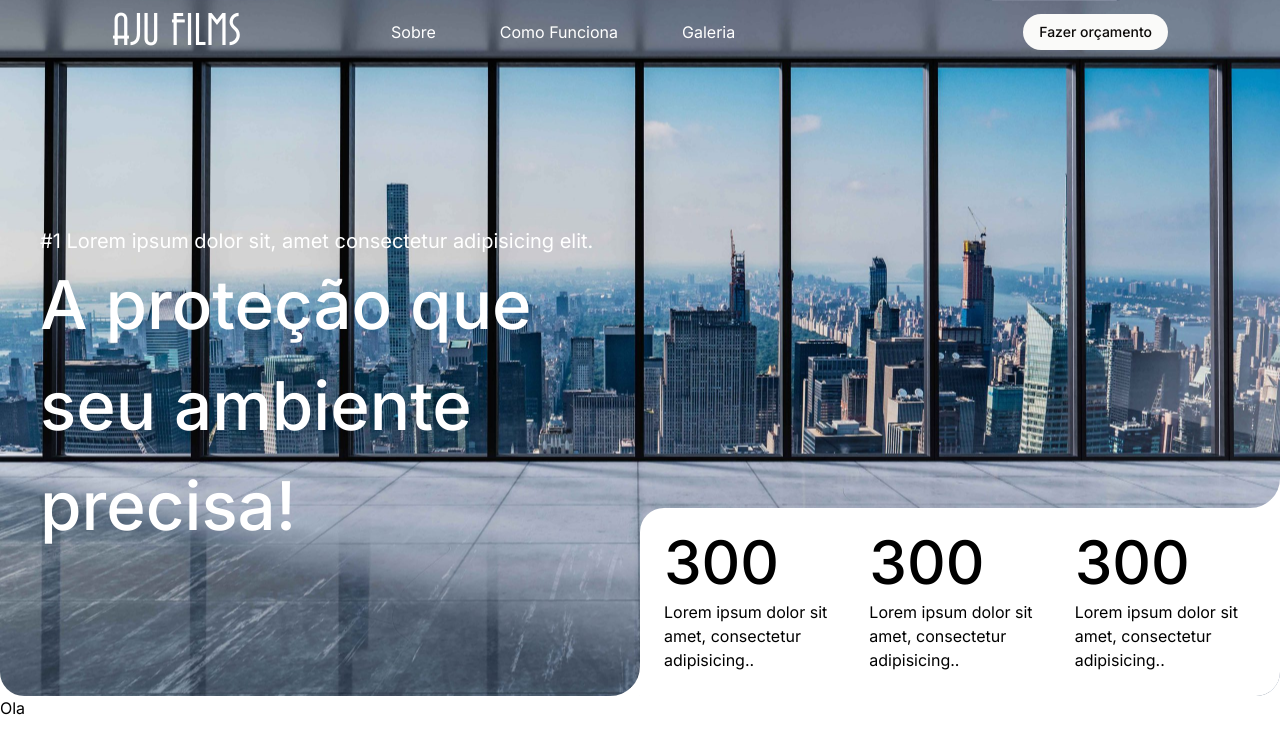
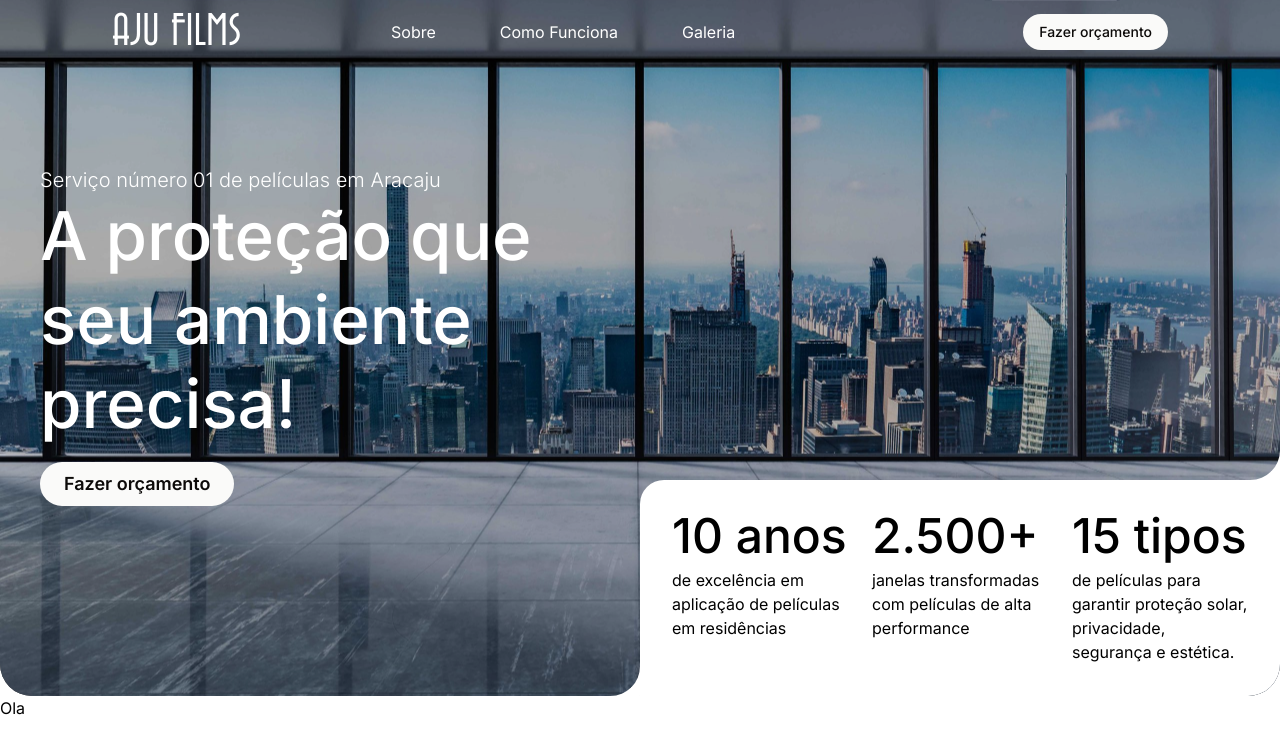
Before and after one commit to edumoreiira/aju-films, an Angular app: page / in a window 1280 px wide. Shown: the top 754 px of the page. Built offline with nearby package versions, Linux system fonts and the light colour scheme.

Commit message:
feat(home): set main-card-info text

```diff
--- a/src/app/pages/home/home.component.html
+++ b/src/app/pages/home/home.component.html
@@ -1,24 +1,26 @@
-<div class="img-container relative max-h-screen rounded-b-3xl overflow-hidden pt-28">
+<div class="img-container relative max-h-screen rounded-b-[2em] overflow-hidden bg-black">
     <img src="/images/windows.jpg" alt="Janela de prédio com vista para a cidade"
-    class="absolute building max-h-full w-full object-cover">
+    class="absolute building max-h-full w-full object-cover opacity-80">
 
     <main class="c-container z-10 h-full grid grid-cols-2 gap-6">
         <header class="relative text-white self-center">
-            <p class="text-xl">#1 Lorem ipsum dolor sit, amet consectetur adipisicing elit.</p>
-            <h1 class="title font-medium">A proteção que seu ambiente precisa!</h1>
+            <p class="text-xl font-light">Serviço número 01 de películas em Aracaju</p>
+            <h1 class="title font-medium leading-tight">A proteção que seu ambiente precisa!</h1>
+            <button class="bg-stone-50 text-stone-950 py-2 px-6 rounded-full text-lg font-semibold mt-4">Fazer orçamento</button>
         </header>
-        <div class="main-card-info bg-white self-end absolute right-0 max-w-[50%] p-6 rounded-tl-3xl flex items-center gap-6">
-            <div class="">
-                <h2 class="font-medium text-6xl mb-2">300</h2>
-                <p>Lorem ipsum dolor sit amet, consectetur adipisicing..</p>
+        <div class="main-card-info bg-white self-end absolute right-0 max-w-[50%] p-8 rounded-tl-3xl flex items-start
+        gap-6">
+            <div class="flex-1">
+                <h2 class="font-medium text-5xl mb-2 text-nowrap">10 anos</h2>
+                <p>de excelência em aplicação de películas em residências</p>
             </div>
-            <div class="">
-                <h2 class="font-medium text-6xl mb-2">300</h2>
-                <p>Lorem ipsum dolor sit amet, consectetur adipisicing..</p>
+            <div class="flex-1">
+                <h2 class="font-medium text-5xl mb-2 text-nowrap">2.500+</h2>
+                <p>janelas transformadas com películas de alta performance</p>
             </div>
-            <div class="">
-                <h2 class="font-medium text-6xl mb-2">300</h2>
-                <p>Lorem ipsum dolor sit amet, consectetur adipisicing..</p>
+            <div class="flex-1">
+                <h2 class="font-medium text-5xl mb-2 text-nowrap">15 tipos</h2>
+                <p>de películas para garantir proteção solar, privacidade, segurança e estética.</p>
             </div>
         </div>
     </main>
```
